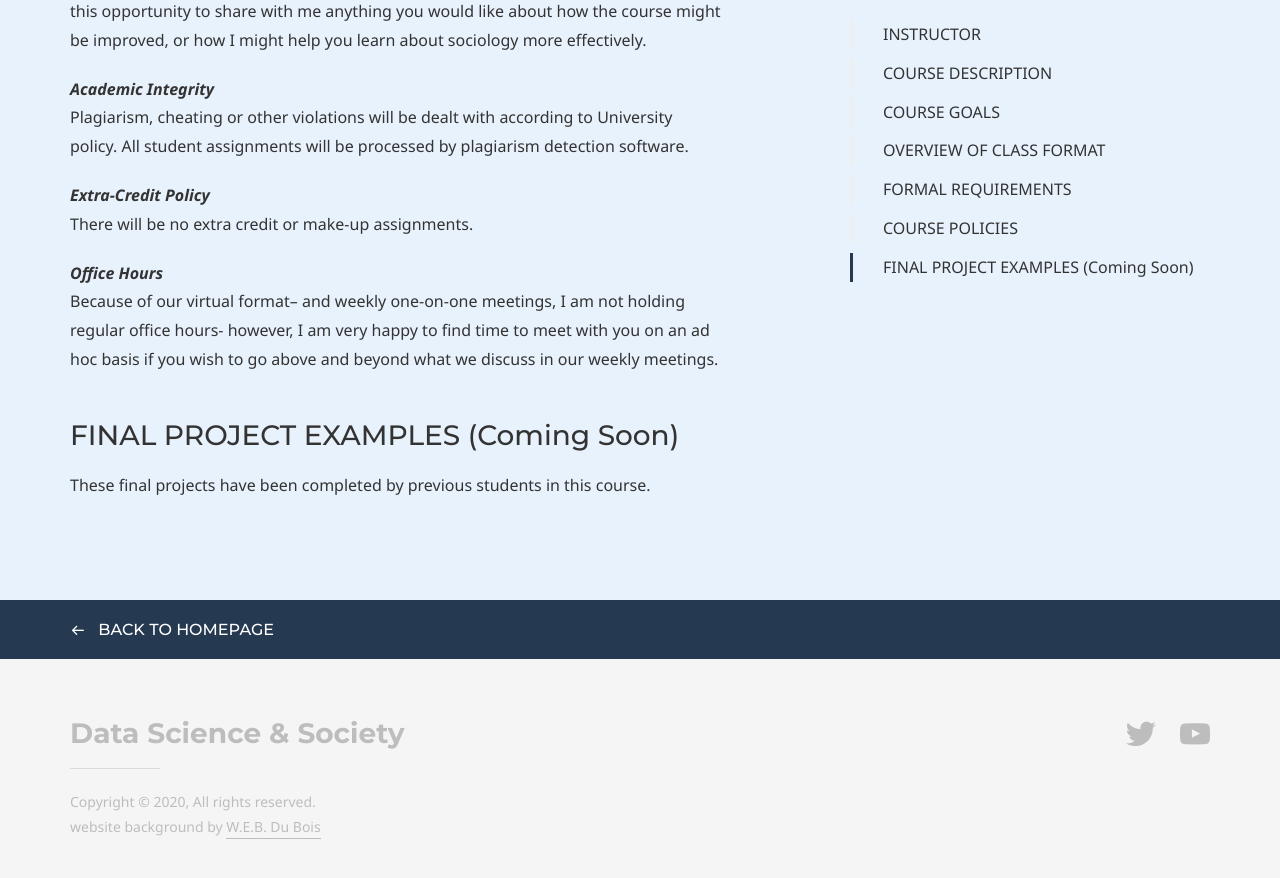
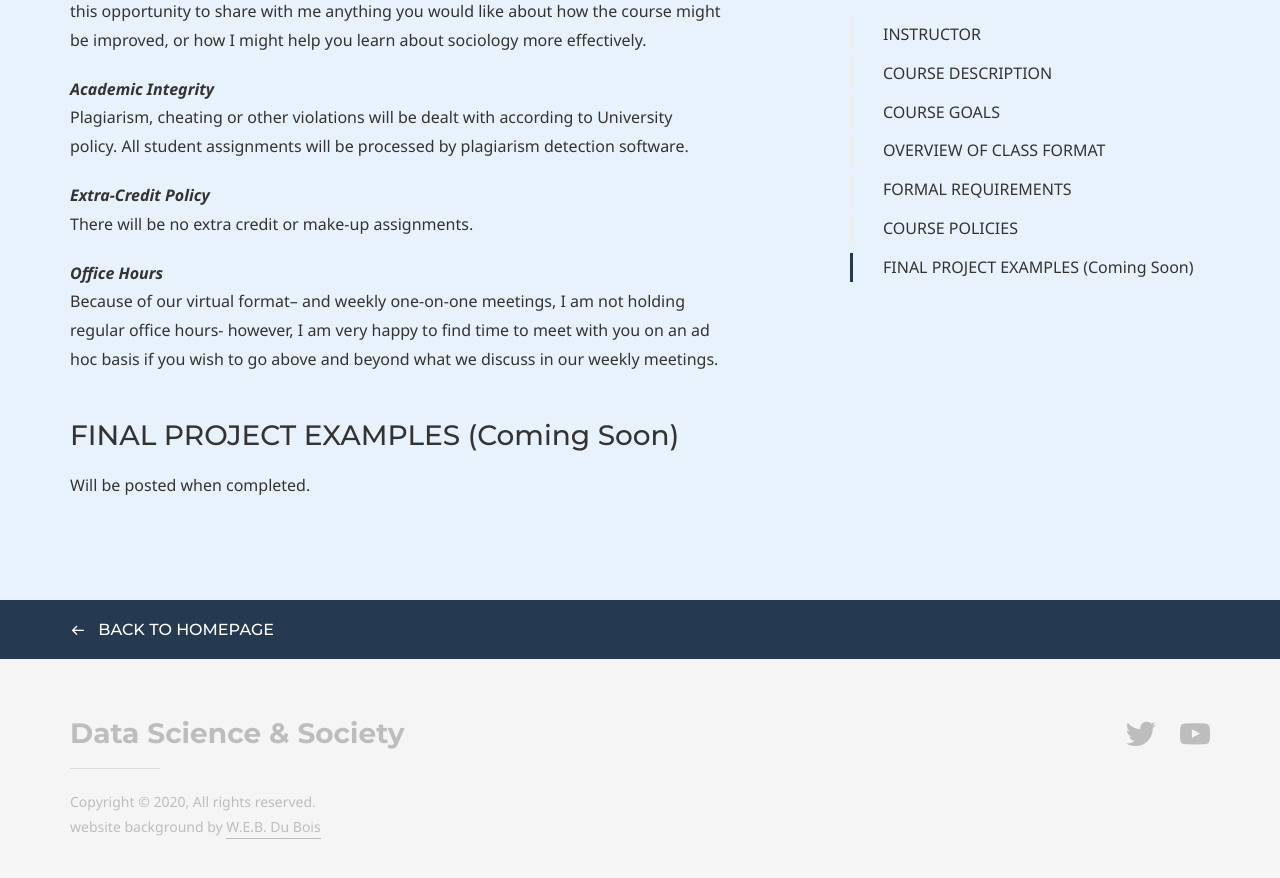
Before and after one commit to dssoc/dssoc.github.io, a Jekyll site: the page built from course.md, in a window 1280 px wide and 900 px high, scrolled down 7578 px. Shown: the top 878 px of the window. Built offline with Jekyll 4.4.1, drawn with Linux system fonts in a browser that asks for light colours; some web fonts are replaced.

Commit message:
project examples COMING SOON

```diff
--- a/course.md
+++ b/course.md
@@ -167,4 +167,4 @@ Because of our virtual format-- and weekly one-on-one meetings, I am not holding
 
 ### FINAL PROJECT EXAMPLES (Coming Soon)
 
-These final projects have been completed by previous students in this course.
+Will be posted when completed.
```
